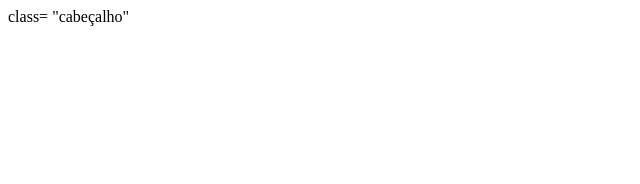
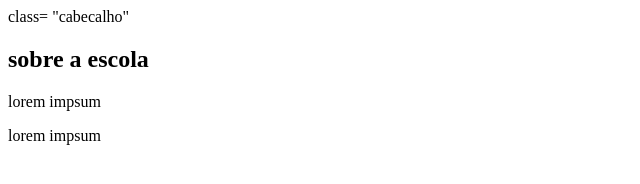
Before and after one commit to Gabyoliveirah/gabrielly-2D, a plain HTML site: page index.html in a window 1280 px wide. Shown: the whole page, without its empty margins (0-640 px from the left). Drawn offline with Linux system fonts and the light colour scheme.

Commit message:
Update index.html

```diff
--- a/index.html
+++ b/index.html
@@ -6,8 +6,18 @@
     <title>Document</title>
 </head>
 <body>
-    <header>class= "cabeçalho"
+    <header>class= "cabecalho"
 
     </header>
-</body>
+    <section class="escola">
+    <div class="escola-div-conteudo">
+    <h2 class="escola-titulo">sobre a escola</h2>
+    <p class="escola-texto-um">lorem impsum</p>
+    <p class="escola-texto-dois">lorem impsum</p>
+    </div>
+    <img class="escola-imagem" src=>
+    </section>
+
+
+</body
 </html>
```
